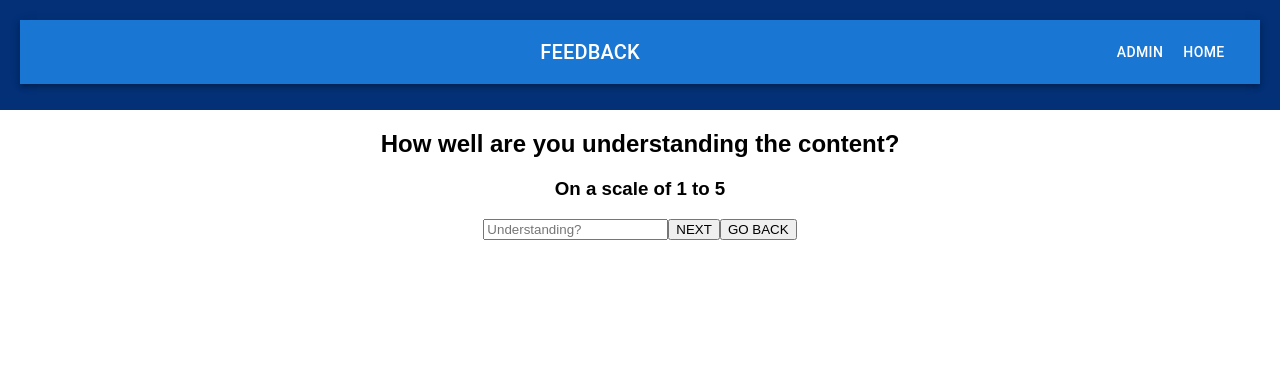
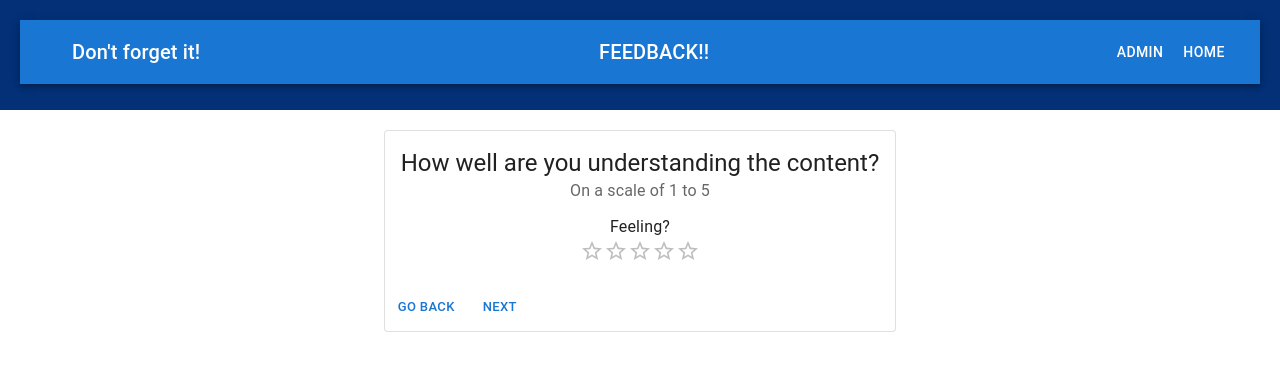
Before and after one commit to walkerneu/weekend-redux-feedback-loop, a React (Create React App) app: page /#/understanding in a window 1280 px wide. Shown: the top 370 px of the page. Built offline with nearby package versions, Linux system fonts and the light colour scheme.

Commit message:
Styled out each component with MUI features

```diff
--- a/src/components/AdminPage/AdminPage.jsx
+++ b/src/components/AdminPage/AdminPage.jsx
@@ -2,6 +2,24 @@ import axios from "axios";
 import { useEffect } from "react";
 import { useDispatch, useSelector } from "react-redux";
 import FeedbackItem from "../FeedbackItem/FeedbackItem";
+import { styled } from '@mui/material/styles';
+import Table from '@mui/material/Table';
+import TableBody from '@mui/material/TableBody';
+import TableCell, { tableCellClasses } from '@mui/material/TableCell';
+import TableContainer from '@mui/material/TableContainer';
+import TableHead from '@mui/material/TableHead';
+import TableRow from '@mui/material/TableRow';
+import Paper from '@mui/material/Paper';
+
+const StyledTableCell = styled(TableCell)(({ theme }) => ({
+    [`&.${tableCellClasses.head}`]: {
+      backgroundColor: theme.palette.common.black,
+      color: theme.palette.common.white,
+    },
+    [`&.${tableCellClasses.body}`]: {
+      fontSize: 14,
+    },
+  }));
 
 function AdminPage() {
   const allFeedback = useSelector((store) => store.allFeedback);
@@ -33,27 +51,29 @@ function AdminPage() {
         <h2>Feedback Results!</h2>
         <h3>Secret Admin Page! Woah!</h3>
         <div className="admin-box">
-      <table>
-        <thead>
-          <tr>
-            <th>Flag for Review</th>
-            <th>Date Added</th>
-            <th>Feeling</th>
-            <th>Understanding</th>
-            <th>Support</th>
-            <th>Comments</th>
-            <th>Delete</th>
-          </tr>
-        </thead>
-        <tbody>
-          {allFeedback.map((feedback) => (
+        <TableContainer component={Paper}>
+      <Table sx={{ minWidth: 700 }} aria-label="customized table">
+        <TableHead>
+          <TableRow>
+            <StyledTableCell align="right">Flag for Review</StyledTableCell>
+            <StyledTableCell align="right">Date Added</StyledTableCell>
+            <StyledTableCell align="right">Feeling</StyledTableCell>
+            <StyledTableCell align="right">Understanding</StyledTableCell>
+            <StyledTableCell align="right">Support</StyledTableCell>
+            <StyledTableCell align="right">Comments</StyledTableCell>
+            <StyledTableCell align="right">Delete</StyledTableCell>
+          </TableRow>
+        </TableHead>
+        <TableBody>
+        {allFeedback.map((feedback) => (
             <FeedbackItem
                 key={feedback.id}
                 feedback={feedback}
                 getAllFeedback={getAllFeedback}/>
           ))}
-        </tbody>
-      </table>
+        </TableBody>
+        </Table>
+    </TableContainer>
       </div>
     </div>
   );
--- a/src/components/App/App.css
+++ b/src/components/App/App.css
@@ -1,5 +1,7 @@
 .App {
   text-align: center;
+  display: flex;
+  justify-content: center;
 }
 
 .App-header {
@@ -21,3 +23,9 @@
 h4 {
   font-style: italic;
 }
+.feedback-box {
+  display: flex;
+}
+.feedback-button {
+  align-self: flex-end;
+}
--- a/src/components/App/App.jsx
+++ b/src/components/App/App.jsx
@@ -16,9 +16,9 @@ import Header from '../Header/Header';
 function App() {
 
   return (
-    <div className='App'>
       <Router>
         <Header />
+        <div className='App'>
         <Route exact path='/'>
           <FeelingsInput />
         </Route>
@@ -40,8 +40,8 @@ function App() {
         <Route exact path='/admin'>
           <AdminPage />
         </Route>
+        </div>
       </Router>
-    </div>
   );
 }
 
--- a/src/components/CommentsInput/CommentsInput.jsx
+++ b/src/components/CommentsInput/CommentsInput.jsx
@@ -1,6 +1,12 @@
 import { useState } from "react";
 import { useDispatch, useSelector } from "react-redux";
 import { useHistory } from "react-router-dom";
+import Card from '@mui/material/Card';
+import CardActions from '@mui/material/CardActions';
+import CardContent from '@mui/material/CardContent';
+import Button from '@mui/material/Button';
+import Typography from '@mui/material/Typography';
+import { Box, TextField } from "@mui/material";
 
 function CommentsInput() {
   const history = useHistory();
@@ -23,22 +29,48 @@ function CommentsInput() {
   };
 
   return (
-    <div>
-      <h2>Any comments you want to leave?</h2>
-      <h3>You can leave this blank if you'd like</h3>
-      <input
-        type="text"
-        placeholder="Comment?"
-        value={commentsInput}
-        onChange={handleInput}
-        data-testid="input"
-      />
-
-      <button onClick={submitComments} data-testid="next">
-        NEXT
-      </button>
-      <button onClick={goBack}>GO BACK</button>
-    </div>
+    <Box sx={{
+        color: 'success.dark',
+        display: 'inline',
+        fontWeight: 'bold'}}>
+    <Card variant="outlined"
+    sx={{
+        mx: 1,
+        fontSize: 20,
+        maxWidth: 900 }}>
+      <CardContent>
+        <Typography variant="h5" component="div">
+            Any comments you want to leave?
+        </Typography>
+        <Typography sx={{ mb: 1.5 }} color="text.secondary">
+            You can leave this blank if you'd like
+        </Typography>
+        <Typography component="legend">Comments?</Typography>
+        <TextField
+            fullWidth
+            id="fullWidth"
+            type="text"
+            placeholder="Comment?"
+            value={commentsInput}
+            onChange={handleInput}
+            data-testid="input" />
+      </CardContent>
+      <CardActions>
+      <Button
+        size="small"
+        onClick={goBack}>
+            GO BACK
+        </Button>
+        <Button
+        size="small"
+        onClick={submitComments}
+        data-testid="next"
+        className="feedback-button">
+          NEXT
+        </Button>
+      </CardActions>
+    </Card>
+    </Box>
   );
 }
 
--- a/src/components/FeedbackItem/FeedbackItem.jsx
+++ b/src/components/FeedbackItem/FeedbackItem.jsx
@@ -1,4 +1,26 @@
 import axios from "axios";
+import { styled } from "@mui/material/styles";
+import TableCell, { tableCellClasses } from "@mui/material/TableCell";
+import TableContainer from "@mui/material/TableContainer";
+import TableHead from "@mui/material/TableHead";
+import TableRow from "@mui/material/TableRow";
+import Paper from "@mui/material/Paper";
+
+const StyledTableCell = styled(TableCell)(({ theme }) => ({
+  [`&.${tableCellClasses.head}`]: {
+    backgroundColor: theme.palette.common.black,
+    color: theme.palette.common.white,
+  },
+  [`&.${tableCellClasses.body}`]: {
+    fontSize: 14,
+  },
+}));
+
+const StyledTableRow = styled(TableRow)(({ theme }) => ({
+  "&:nth-of-type(odd)": {
+    backgroundColor: theme.palette.action.hover,
+  },
+}));
 
 function FeedbackItem({ feedback, getAllFeedback }) {
   const deleteFeedback = (incId) => {
@@ -27,24 +49,26 @@ function FeedbackItem({ feedback, getAllFeedback }) {
       });
   };
   return (
-    <tr className={feedback.flagged ? "review-flag" : ""}>
-      <td>
+    <StyledTableRow className={feedback.flagged ? "review-flag" : ""}>
+      <StyledTableCell align="right">
         <button
           className="flag-button"
           onClick={() => flagForReview(feedback.id)}
         >
           🏳️
         </button>
-      </td>
-      <td>{new Date(feedback.date).toDateString("en-us")}</td>
-      <td>{feedback.feeling}</td>
-      <td>{feedback.understanding}</td>
-      <td>{feedback.support}</td>
-      <td>{feedback.comments}</td>
-      <td>
+      </StyledTableCell>
+      <StyledTableCell align="right">
+        {new Date(feedback.date).toDateString("en-us")}
+      </StyledTableCell>
+      <StyledTableCell align="right">{feedback.feeling}</StyledTableCell>
+      <StyledTableCell align="right">{feedback.understanding}</StyledTableCell>
+      <StyledTableCell align="right">{feedback.support}</StyledTableCell>
+      <StyledTableCell align="right">{feedback.comments}</StyledTableCell>
+      <StyledTableCell align="right">
         <button onClick={() => deleteFeedback(feedback.id)}>DELETE</button>
-      </td>
-    </tr>
+      </StyledTableCell>
+    </StyledTableRow>
   );
 }
 
--- a/src/components/FeelingsInput/FeelingsInput.jsx
+++ b/src/components/FeelingsInput/FeelingsInput.jsx
@@ -1,11 +1,18 @@
 import { useState } from "react";
 import { useDispatch, useSelector } from "react-redux";
 import { useHistory } from "react-router-dom";
+import Card from '@mui/material/Card';
+import CardActions from '@mui/material/CardActions';
+import CardContent from '@mui/material/CardContent';
+import Button from '@mui/material/Button';
+import Typography from '@mui/material/Typography';
+import Rating from '@mui/material/Rating';
+import { Box } from "@mui/material";
 
 function FeelingsInput() {
   const history = useHistory();
   const dispatch = useDispatch();
-  const feelings = useSelector(store => store.feelings)
+  const feelings = useSelector((store) => store.feelings);
   const [feelingsInput, setFeelingsInput] = useState(feelings);
 
   const handleInput = (e) => {
@@ -24,20 +31,41 @@ function FeelingsInput() {
   };
 
   return (
-    <div>
-      <h2>How are you feeling today?</h2>
-      <h3>On a scale of 1 to 5</h3>
-      <input
-        type="number"
-        placeholder="Feeling?"
-        value={feelingsInput}
-        onChange={handleInput}
-        data-testid="input"
-      />
-      <button onClick={submitFeeling} data-testid="next">
-        NEXT
-      </button>
-    </div>
+    <Box sx={{
+        color: 'success.dark',
+        display: 'inline',
+        fontWeight: 'bold'}}>
+    <Card variant="outlined"
+    sx={{
+        mx: 1,
+        fontSize: 20,
+        maxWidth: 900 }}>
+      <CardContent>
+        <Typography variant="h5" component="div">
+          How are you feeling today?
+        </Typography>
+        <Typography sx={{ mb: 1.5 }} color="text.secondary">
+          On a scale of 1 to 5
+        </Typography>
+        <Typography component="legend">Feeling?</Typography>
+        <Rating
+          name="simple-controlled"
+          value={feelingsInput}
+          onChange={handleInput}
+          data-testid="input"
+        />
+      </CardContent>
+      <CardActions>
+        <Button
+        size="small"
+        onClick={submitFeeling}
+        data-testid="next"
+        className="feedback-button">
+          NEXT
+        </Button>
+      </CardActions>
+    </Card>
+    </Box>
   );
 }
 
--- a/src/components/Header/Header.jsx
+++ b/src/components/Header/Header.jsx
@@ -30,7 +30,10 @@ function Header(){
 
           </IconButton>
           <Typography variant="h6" component="div" sx={{ flexGrow: 1 }}>
-            FEEDBACK
+            Don't forget it!
+          </Typography>
+          <Typography variant="h6" component="div" sx={{ flexGrow: 1 }}>
+            FEEDBACK!!
           </Typography>
           <Button
             color="inherit"
--- a/src/components/SubmitPage/SubmitPage.jsx
+++ b/src/components/SubmitPage/SubmitPage.jsx
@@ -1,6 +1,12 @@
 import { useHistory } from "react-router-dom";
 import axios from "axios";
 import { useSelector } from "react-redux";
+import Card from '@mui/material/Card';
+import CardActions from '@mui/material/CardActions';
+import CardContent from '@mui/material/CardContent';
+import Button from '@mui/material/Button';
+import Typography from '@mui/material/Typography';
+import { Box } from "@mui/material";
 
 function SubmitPage() {
   const feelings = useSelector((state) => state.feelings);
@@ -30,17 +36,50 @@ function SubmitPage() {
     history.push("/comments");
   }
   return (
-    <div>
-      <h2>Review Your Feedback:</h2>
-      <p>Feelings: {feelings}</p>
-      <p>Understanding: {understanding}</p>
-      <p>Support: {support}</p>
-      <p>Comments: {comments}</p>
-      <button onClick={submitFeedback} data-testid="next">
-        SUBMIT
-      </button>
-      <button onClick={goBack}>GO BACK</button>
-    </div>
+    <Box sx={{
+        color: 'success.dark',
+        display: 'inline',
+        fontWeight: 'bold'}}>
+    <Card variant="outlined"
+    sx={{
+        mx: 1,
+        fontSize: 20,
+        maxWidth: 900 }}>
+      <CardContent>
+        <Typography variant="h5" component="div">
+            Review your feedback
+        </Typography>
+        <Typography sx={{ mb: 1.5 }} color="text.secondary">You may go back and edit if needed</Typography>
+        <Typography component="legend">
+            Feelings: {feelings}
+        </Typography>
+        <Typography component="legend">
+        Understanding: {understanding}
+        </Typography>
+        <Typography component="legend">
+        Support: {support}
+        </Typography>
+        <Typography component="legend">
+        Comments: {comments}
+        </Typography>
+      </CardContent>
+      <CardActions>
+      <Button
+        size="small"
+        onClick={goBack}>
+            GO BACK
+        </Button>
+        <Button
+        size="small"
+        onClick={submitFeedback}
+        data-testid="next"
+        className="feedback-button">
+          SUBMIT
+        </Button>
+      </CardActions>
+    </Card>
+    </Box>
+
   );
 }
 
--- a/src/components/SuccessPage/SuccessPage.jsx
+++ b/src/components/SuccessPage/SuccessPage.jsx
@@ -1,27 +1,48 @@
-import { HashRouter as Router, Link } from "react-router-dom";
 import { useDispatch } from "react-redux";
+import { useHistory } from "react-router-dom";
+import Card from '@mui/material/Card';
+import CardActions from '@mui/material/CardActions';
+import CardContent from '@mui/material/CardContent';
+import Button from '@mui/material/Button';
+import Typography from '@mui/material/Typography';
+import { Box } from "@mui/material";
 
 function SuccessPage() {
     const dispatch = useDispatch();
+    const history = useHistory();
 
     const resetValues = () => {
         dispatch({
             type: "RESET_VALUES"
           })
+        history.push('/')
     }
   return (
-    <div>
-      <h2>Thank You!</h2>
-      <p>
-        <Router>
-          <Link to="/">
-            <button
-            data-testid="next"
-            onClick={resetValues}>Leave New Feedback</button>
-          </Link>
-        </Router>
-      </p>
-    </div>
+    <Box sx={{
+        color: 'success.dark',
+        display: 'inline',
+        fontWeight: 'bold'}}>
+    <Card variant="outlined"
+    sx={{
+        mx: 1,
+        fontSize: 20,
+        maxWidth: 900 }}>
+      <CardContent>
+        <Typography variant="h5" component="div">
+            THANK YOU!!
+        </Typography>
+        <Typography sx={{ mb: 1.5 }} color="text.secondary">We appreciate your feedback!</Typography>
+      </CardContent>
+      <CardActions>
+      <Button
+        size="small"
+        onClick={resetValues}
+        data-testid="next">
+            Leave New Feedback
+        </Button>
+      </CardActions>
+    </Card>
+    </Box>
   );
 }
 
--- a/src/components/SupportInput/SupportInput.jsx
+++ b/src/components/SupportInput/SupportInput.jsx
@@ -1,6 +1,13 @@
 import { useState } from "react";
 import { useDispatch, useSelector } from "react-redux";
 import { useHistory } from "react-router-dom";
+import Card from '@mui/material/Card';
+import CardActions from '@mui/material/CardActions';
+import CardContent from '@mui/material/CardContent';
+import Button from '@mui/material/Button';
+import Typography from '@mui/material/Typography';
+import Rating from '@mui/material/Rating';
+import { Box } from "@mui/material";
 
 function SupportInput() {
   const history = useHistory();
@@ -27,23 +34,46 @@ function SupportInput() {
   }
 
   return (
-    <div>
-      <h2>How well are you being supported?</h2>
-      <h3>On a scale of 1 to 5</h3>
-      <input
-        type="number"
-        placeholder="Support?"
-        value={supportInput}
-        onChange={handleInput}
-        data-testid="input"
-      />
-      <button onClick={submitSupport} data-testid="next">
-        NEXT
-      </button>
-      <button onClick={goBack}>
-        GO BACK
-      </button>
-    </div>
+    <Box sx={{
+        color: 'success.dark',
+        display: 'inline',
+        fontWeight: 'bold'}}>
+    <Card variant="outlined"
+    sx={{
+        mx: 1,
+        fontSize: 20,
+        maxWidth: 900 }}>
+      <CardContent>
+        <Typography variant="h5" component="div">
+            How well are you being supported?
+        </Typography>
+        <Typography sx={{ mb: 1.5 }} color="text.secondary">
+          On a scale of 1 to 5
+        </Typography>
+        <Typography component="legend">Feeling?</Typography>
+        <Rating
+          name="simple-controlled"
+          value={supportInput}
+          onChange={handleInput}
+          data-testid="input"
+        />
+      </CardContent>
+      <CardActions>
+      <Button
+        size="small"
+        onClick={goBack}>
+            GO BACK
+        </Button>
+        <Button
+        size="small"
+        onClick={submitSupport}
+        data-testid="next"
+        className="feedback-button">
+          NEXT
+        </Button>
+      </CardActions>
+    </Card>
+    </Box>
   );
 }
 
--- a/src/components/UnderstandingInput/UnderstandingInput.jsx
+++ b/src/components/UnderstandingInput/UnderstandingInput.jsx
@@ -1,6 +1,13 @@
 import { useState } from "react";
 import { useDispatch, useSelector } from "react-redux";
 import { useHistory } from "react-router-dom";
+import Card from '@mui/material/Card';
+import CardActions from '@mui/material/CardActions';
+import CardContent from '@mui/material/CardContent';
+import Button from '@mui/material/Button';
+import Typography from '@mui/material/Typography';
+import Rating from '@mui/material/Rating';
+import { Box } from "@mui/material";
 
 function UnderstandingInput() {
   const history = useHistory();
@@ -27,23 +34,46 @@ function UnderstandingInput() {
   }
 
   return (
-    <div>
-      <h2>How well are you understanding the content?</h2>
-      <h3>On a scale of 1 to 5</h3>
-      <input
-        type="number"
-        placeholder="Understanding?"
-        value={understandingInput}
-        onChange={handleInput}
-        data-testid="input"
-      />
-      <button onClick={submitUnderstanding} data-testid="next">
-        NEXT
-      </button>
-      <button onClick={goBack}>
-        GO BACK
-      </button>
-    </div>
+    <Box sx={{
+        color: 'success.dark',
+        display: 'inline',
+        fontWeight: 'bold'}}>
+    <Card variant="outlined"
+    sx={{
+        mx: 1,
+        fontSize: 20,
+        maxWidth: 900 }}>
+      <CardContent>
+        <Typography variant="h5" component="div">
+            How well are you understanding the content?
+        </Typography>
+        <Typography sx={{ mb: 1.5 }} color="text.secondary">
+          On a scale of 1 to 5
+        </Typography>
+        <Typography component="legend">Feeling?</Typography>
+        <Rating
+          name="simple-controlled"
+          value={understandingInput}
+          onChange={handleInput}
+          data-testid="input"
+        />
+      </CardContent>
+      <CardActions>
+      <Button
+        size="small"
+        onClick={goBack}>
+            GO BACK
+        </Button>
+        <Button
+        size="small"
+        onClick={submitUnderstanding}
+        data-testid="next"
+        className="feedback-button">
+          NEXT
+        </Button>
+      </CardActions>
+    </Card>
+    </Box>
   );
 }
 
--- a/src/redux/store.js
+++ b/src/redux/store.js
@@ -1,7 +1,7 @@
 import logger from 'redux-logger';
 import { createStore, combineReducers, applyMiddleware } from 'redux';
 
-const feelings = (state = '', action) => {
+const feelings = (state = 0, action) => {
   if (action.type === "SET_FEELINGS"){
     return action.payload
   }
@@ -10,7 +10,7 @@ const feelings = (state = '', action) => {
   }
   return state;
 }
-const understanding = (state = '', action) => {
+const understanding = (state = 0, action) => {
   if (action.type === "SET_UNDERSTANDING") {
     return action.payload;
   }
@@ -19,7 +19,7 @@ const understanding = (state = '', action) => {
   }
   return state;
 };
-const support = (state = '', action) => {
+const support = (state = 0, action) => {
   if (action.type === "SET_SUPPORT") {
     return action.payload;
   }
```
